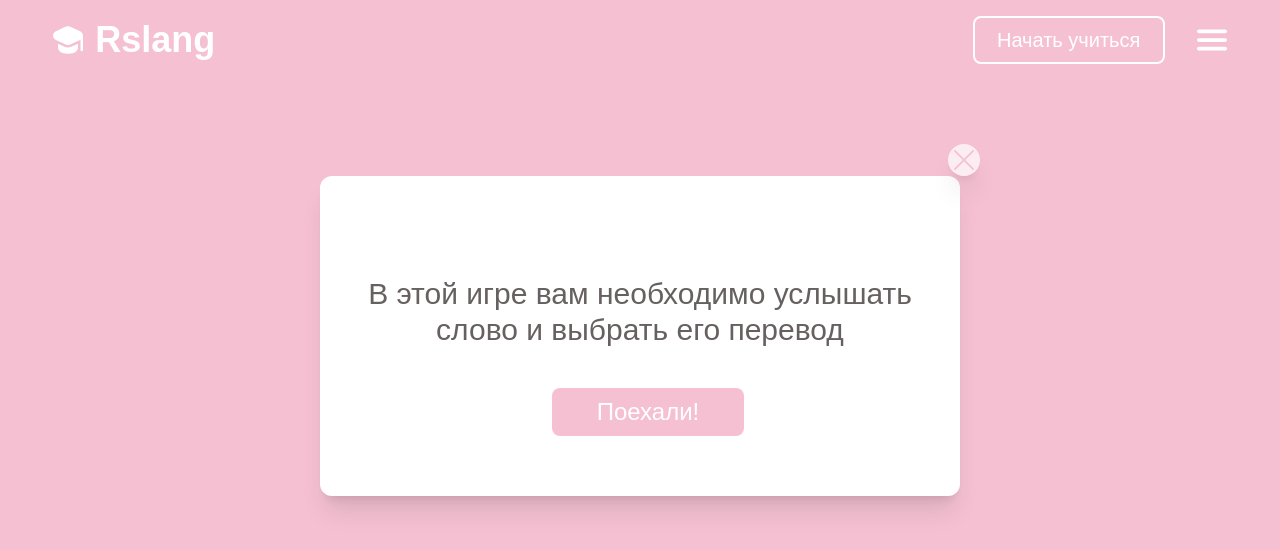
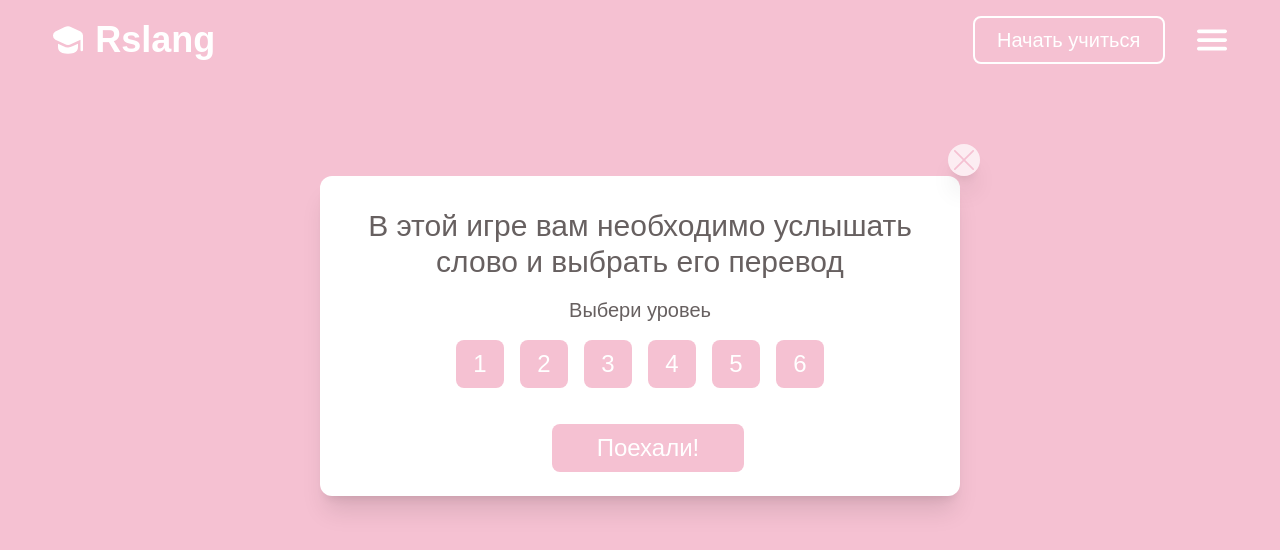
Before and after one commit to Vitaljano/rslang, a React (Create React App) app: page /sprint in a window 1280 px wide. Shown: the top 550 px of the page. Built offline with nearby package versions, Linux system fonts and the light colour scheme; no server answers.

Commit message:
feat: add level choice in sprint game

```diff
--- a/src/components/SprintGame/GameResult.jsx
+++ b/src/components/SprintGame/GameResult.jsx
@@ -1,6 +1,6 @@
 import { Link } from 'react-router-dom';
 
-const Result = ({ word, transcription, userAnswer }) => {
+const Result = ({ word, transcription, truth, userAnswer }) => {
   return (
     <>
       <div className="res flex flex-row text-grey text-2xl m-6 justify-between gap-2">
@@ -28,7 +28,7 @@ const Result = ({ word, transcription, userAnswer }) => {
         </div>
         <p>{word}</p>
         <p>{transcription}</p>
-        {userAnswer && (
+        {userAnswer == truth && (
           <div className="checked">
             <svg
               width="30"
@@ -44,7 +44,7 @@ const Result = ({ word, transcription, userAnswer }) => {
             </svg>
           </div>
         )}
-        {!userAnswer && (
+        {userAnswer !== truth && (
           <div className="checked">
             <svg
               width="30"
@@ -70,12 +70,14 @@ function GameResult({ log, onRestart }) {
     <div className=" flex flex-col justify-center justify-items-center sm:flex-row ">
       <div className="res w-4/5 h-96 overflow-y-scroll sm:w-3/6 sm:h-5/ mx-auto sm:mx-0  sm:mr-20 bg-white flex flex-col relative  p-6 left-2 top-6 rounded-xl shadow-xl order-2 sm:order-none">
         {log.map((item) => {
+          console.log(item);
           return (
             <Result
               key={item.id}
               word={item.word}
               transcription={item.wordTranslate}
-              userAnswer={item.truth}
+              userAnswer={item.userAnswer}
+              truth={item.truth}
             />
           );
         })}
--- a/src/components/SprintGame/MainScreen.jsx
+++ b/src/components/SprintGame/MainScreen.jsx
@@ -8,6 +8,7 @@ import SoundMute from './SoundMute';
 
 function MainScreen() {
   const [isModalActive, setIsModalActive] = useState(true);
+  const [difficult, setDifficult] = useState(0);
   const [preLoader, setPreLoader] = useState(false);
   const [loadMore, setLoadMore] = useState(0);
   const [isGameStart, setGameStart] = useState(false);
@@ -24,23 +25,20 @@ function MainScreen() {
     process.env.PUBLIC_URL + '/audio/incorrect.mp3'
   );
 
+  //Load questions
   useEffect(() => {
-    async function generateQuestions() {
-      const result = await getQuestions();
-      setWords((prev) => [...prev, ...result]);
+    async function generateQuestions(loadMore, difficult) {
+      const result = await getQuestions(loadMore, difficult);
+      setWords([...result]);
     }
     try {
-      generateQuestions(loadMore);
+      generateQuestions(loadMore, difficult);
     } catch (e) {
       console.log(e);
     }
-  }, [loadMore]);
+  }, [loadMore, difficult]);
 
   const checkAnswer = (userAnswer) => {
-    if (words.length - 2 === questionNumber) {
-      setLoadMore((prev) => (prev += 1));
-    }
-
     if (words[questionNumber].truth === userAnswer) {
       setCorrectAnswersInRow((prev) => (prev += 1));
       if (!mute) {
@@ -52,14 +50,21 @@ function MainScreen() {
         inCorrectSound.play();
       }
     }
+
     checkLevel();
-
+    // logging user answer
     const userAnswerToLog = words[questionNumber];
-    userAnswerToLog.truth = userAnswer;
+    userAnswerToLog.userAnswer = userAnswer;
+    console.log(userAnswerLog);
 
     setUserAnswerLog((prev) => {
       return [...prev, userAnswerToLog];
     });
+
+    if (words.length - 1 === questionNumber) {
+      setLoadMore((prev) => (prev += 1));
+      setQuestionNumber(0);
+    }
   };
 
   const onAnswerHandle = (event) => {
@@ -96,6 +101,7 @@ function MainScreen() {
         <ModalStart
           setActiveModal={setIsModalActive}
           preLoader={setPreLoader}
+          setDifficult={setDifficult}
         />
       )}
       {preLoader && (
--- a/src/components/SprintGame/ModalWindow.jsx
+++ b/src/components/SprintGame/ModalWindow.jsx
@@ -1,6 +1,11 @@
 import { Link } from 'react-router-dom';
 
-function ModalStart({ setActiveModal, preLoader }) {
+function ModalStart({ setActiveModal, preLoader, setDifficult }) {
+  const difficultHandle = (e) => {
+    setDifficult(e.target.textContent - 1);
+    setActiveModal(false);
+    preLoader(true);
+  };
   const onClickStart = () => {
     setActiveModal(false);
     preLoader(true);
@@ -25,8 +30,47 @@ function ModalStart({ setActiveModal, preLoader }) {
         </div>
       </Link>
       <div className="content p-10 flex items-center flex-col justify-center">
-        <div className="rules text-3xl text-grey my-10 text-center">
+        <div className="rules text-3xl text-grey mt-2 mb-4 text-center">
           В этой игре вам необходимо услышать слово и выбрать его перевод
+        </div>
+        <div className="text-xl text-grey mb-2">Выбери уровеь</div>
+        <div className="mb-7">
+          <button
+            onClick={difficultHandle}
+            className="w-12 h-12 mx-2 my-2 bg-sprint text-white text-2xl transition duration-300 ease-in-out font-medium rounded-lg hover:bg-white hover:bg-sprintHover hover:shadow-lg"
+          >
+            1
+          </button>
+          <button
+            onClick={difficultHandle}
+            className="w-12 h-12 mx-2 bg-sprint text-white text-2xl transition duration-300 ease-in-out font-medium rounded-lg hover:bg-white hover:bg-sprintHover hover:shadow-lg"
+          >
+            2
+          </button>
+          <button
+            onClick={difficultHandle}
+            className="w-12 h-12  mx-2 my-2 bg-sprint text-white text-2xl transition duration-300 ease-in-out font-medium rounded-lg hover:bg-white hover:bg-sprintHover hover:shadow-lg"
+          >
+            3
+          </button>
+          <button
+            onClick={difficultHandle}
+            className="w-12 h-12  mx-2 my-2 bg-sprint text-white text-2xl transition duration-300 ease-in-out font-medium rounded-lg hover:bg-white hover:bg-sprintHover hover:shadow-lg"
+          >
+            4
+          </button>
+          <button
+            onClick={difficultHandle}
+            className="w-12 h-12  mx-2 my-2 bg-sprint text-white text-2xl transition duration-300 ease-in-out font-medium rounded-lg hover:bg-white hover:bg-sprintHover hover:shadow-lg"
+          >
+            5
+          </button>
+          <button
+            onClick={difficultHandle}
+            className="w-12 h-12  mx-2 my-2 bg-sprint text-white text-2xl transition duration-300 ease-in-out font-medium rounded-lg hover:bg-white hover:bg-sprintHover hover:shadow-lg"
+          >
+            6
+          </button>
         </div>
         <button
           onClick={onClickStart}
--- a/src/components/SprintGame/logic.js
+++ b/src/components/SprintGame/logic.js
@@ -1,31 +1,39 @@
 import { API_URL } from '../../utils/api/http';
 import axios from 'axios';
+
+async function getRandomIndex(length) {
+  return Math.floor(Math.random() * length);
+}
 
 const generateQuestion = async (words) => {
   const questions = [];
 
-  for (const item of words) {
+  for (let i = 0; i < words.length; i++) {
     const truthOrLie = Math.random() > 0.5 ? true : false;
 
     if (truthOrLie) {
-      item.truth = true;
-      questions.push(item);
+      words[i].truth = true;
+      questions.push(words[i]);
     } else {
       // fix if random get true index
-      const index = Math.floor(Math.random() * words.length);
+      const randomIndex = await getRandomIndex(words.length);
 
-      item.wordTranslate = words[index].wordTranslate;
-      item.truth = false;
+      if (randomIndex === i) {
+        generateQuestion(words);
+      }
 
-      questions.push(item);
+      words[i].wordTranslate = words[randomIndex].wordTranslate;
+      words[i].truth = false;
+
+      questions.push(words[i]);
     }
   }
   return questions;
 };
 
-export const getQuestions = async (page) => {
+export const getQuestions = async (page, group) => {
   const response = await axios.get(API_URL + '/words', {
-    params: { page: page, group: 0 },
+    params: { page: page, group: group },
   });
   const data = await response.data;
   const transformData = data.map((item) => {
```
